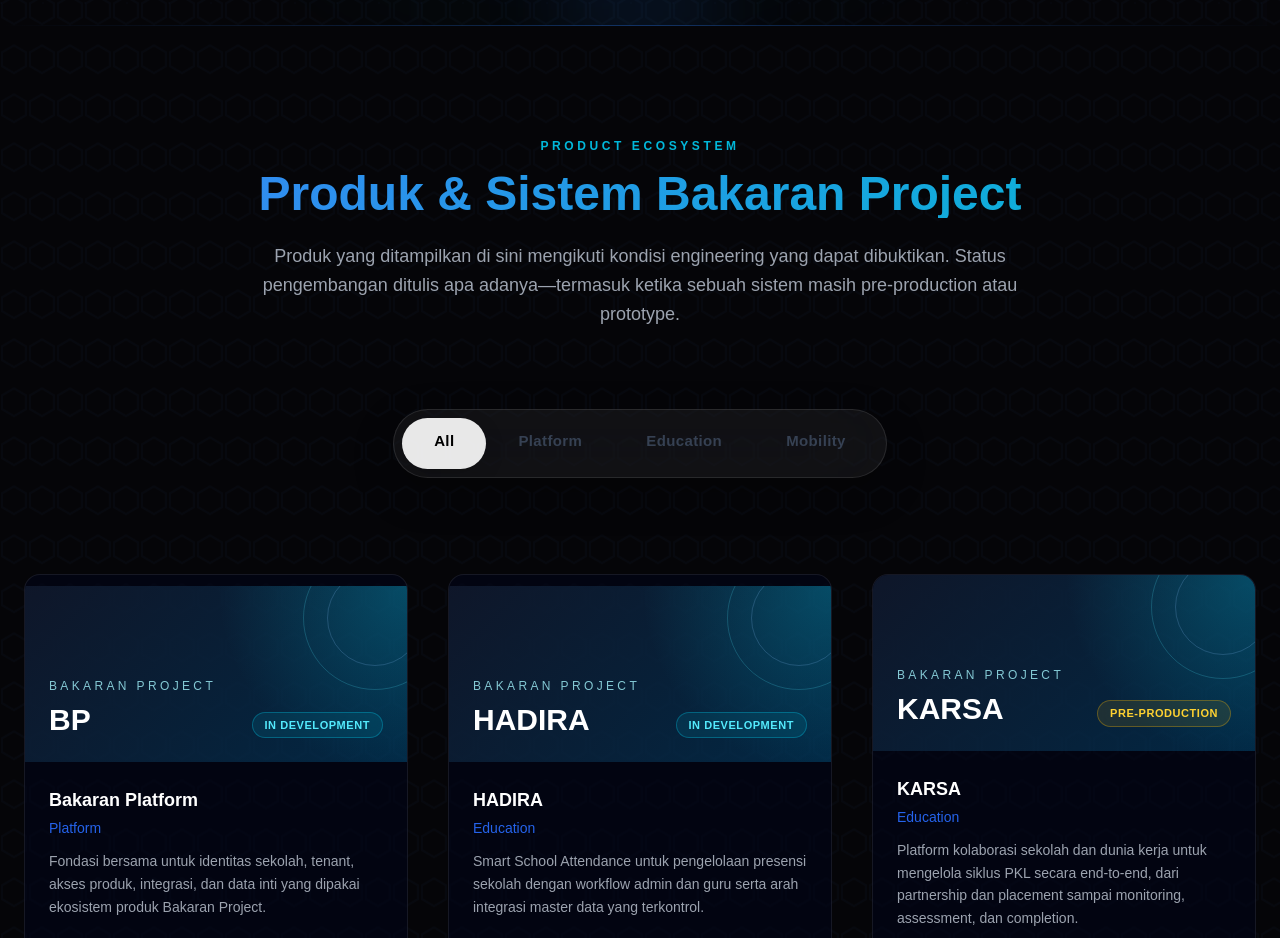
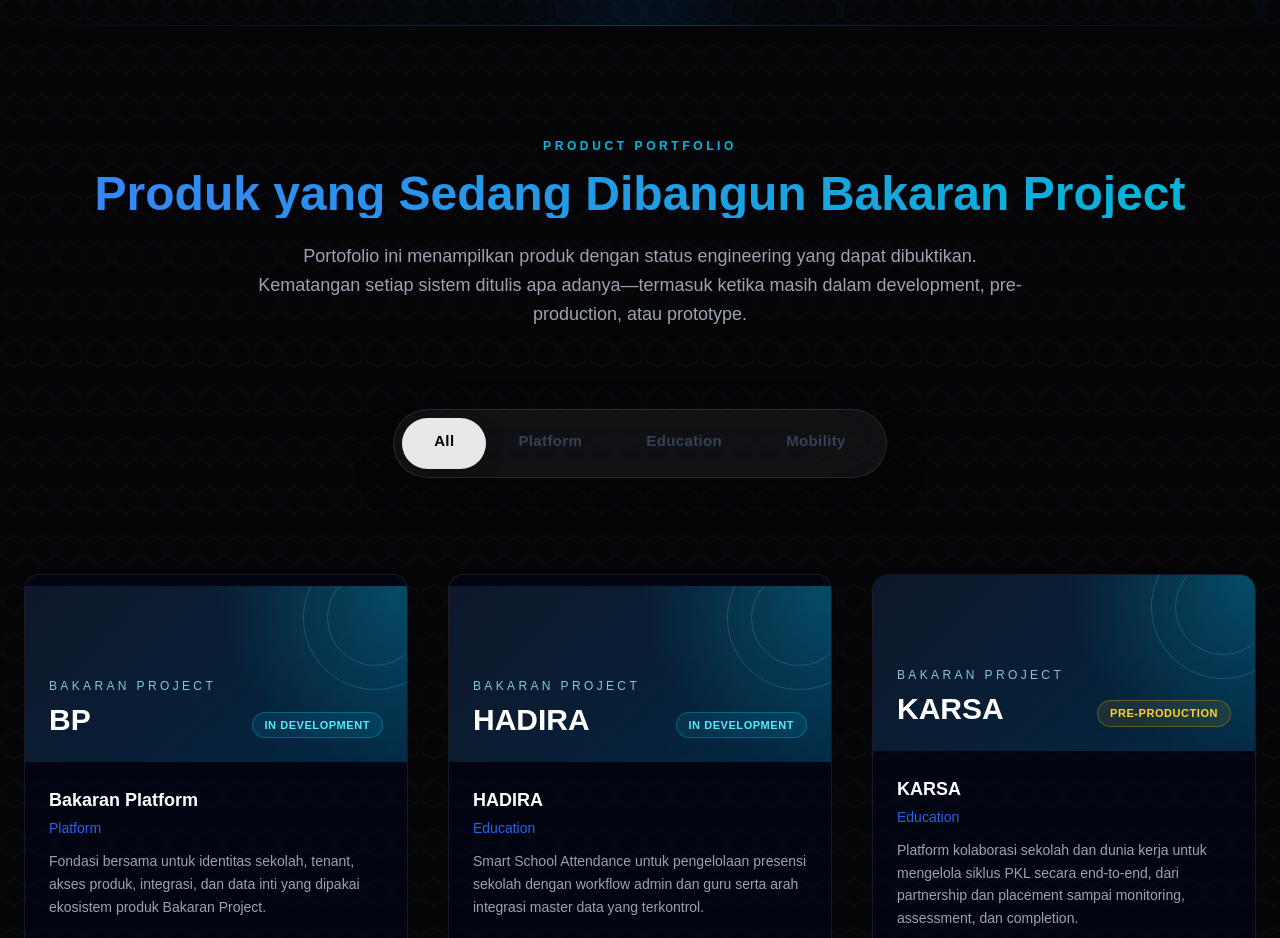
Before and after one commit to yogawillyutomo/webbp, a Next.js app: page / in a window 1280 px wide. Shown: the part 1680-2618 px from the top of the page. Built offline with nearby package versions, Linux system fonts and the light colour scheme.

Commit message:
feat(m8): refine product portfolio heading

```diff
--- a/src/features/portfolio/components/PortfolioHeader.jsx
+++ b/src/features/portfolio/components/PortfolioHeader.jsx
@@ -2,7 +2,7 @@ export default function PortfolioHeader() {
   return (
     <div className="mb-20 text-center">
       <div className="mb-4 text-xs font-semibold uppercase tracking-[0.3em] text-cyan-500">
-                Product Ecosystem
+        Product Portfolio
       </div>
 
       <h2
@@ -17,7 +17,7 @@ export default function PortfolioHeader() {
           animate-gradient
         "
       >
-                Produk & Sistem Bakaran Project
+        Produk yang Sedang Dibangun Bakaran Project
       </h2>
 
       <p
@@ -30,9 +30,9 @@ export default function PortfolioHeader() {
           text-[var(--muted-text)]
         "
       >
-                Produk yang ditampilkan di sini mengikuti kondisi engineering yang
-                dapat dibuktikan. Status pengembangan ditulis apa adanya—termasuk
-                ketika sebuah sistem masih pre-production atau prototype.
+        Portofolio ini menampilkan produk dengan status engineering yang dapat
+        dibuktikan. Kematangan setiap sistem ditulis apa adanya—termasuk ketika
+        masih dalam development, pre-production, atau prototype.
       </p>
     </div>
   );
```
Lines whose indentation alone changed are shown as unchanged.
